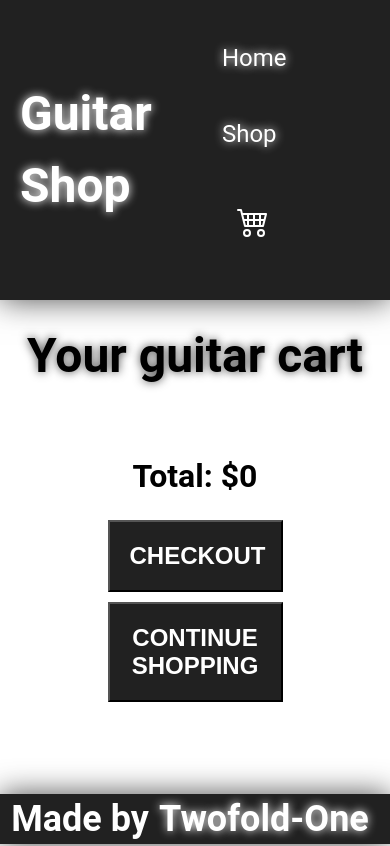
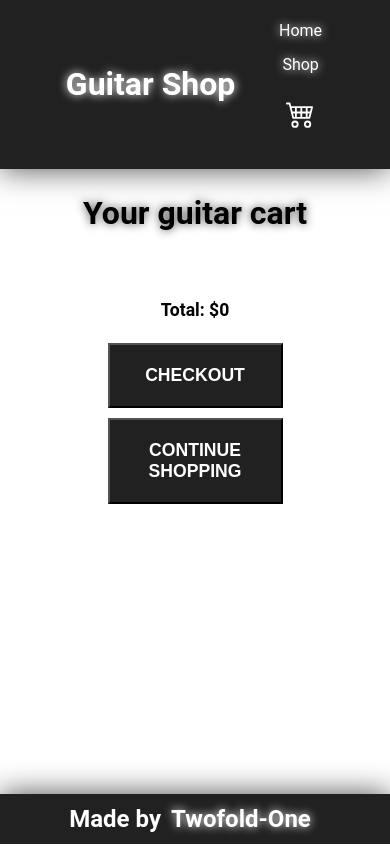
Before and after one commit to Twofold-One/shopping-cart, a React (Create React App) app: page /cart in a window 390 px wide. Built offline with nearby package versions, Linux system fonts and the light colour scheme.

Commit message:
project is ready

```diff
--- a/src/components/styles/Card.module.scss
+++ b/src/components/styles/Card.module.scss
@@ -76,3 +76,9 @@
         width: 400px !important;
     }
 }
+
+@media screen and (max-width: 655px) {
+    .tooltip {
+        width: 300px !important;
+    }
+}
--- a/src/components/styles/CartItem.module.scss
+++ b/src/components/styles/CartItem.module.scss
@@ -46,7 +46,7 @@
     }
 }
 
-@media screen and (max-width: 380px) {
+@media screen and (max-width: 560px) {
     .CartItem {
         .info {
             .quantity {
--- a/src/components/styles/Header.module.scss
+++ b/src/components/styles/Header.module.scss
@@ -67,7 +67,31 @@
     }
 }
 
-@media screen and (max-width: 380px) {
+@media screen and (max-width: 680px) {
+    .Header {
+        padding: 40px;
+        h1 {
+            margin: 0 auto;
+        }
+
+        ul li {
+            display: block;
+            text-align: center;
+            margin: 10px;
+        }
+
+        .cart {
+            font-size: 1.8rem;
+        }
+
+        .counter {
+            right: 20px;
+            bottom: 0;
+        }
+    }
+}
+
+@media screen and (max-width: 560px) {
     .Header {
         height: 20vh;
 
@@ -78,11 +102,9 @@
         nav {
             padding: 10px;
         }
-
-        ul li {
-            display: block;
-            text-align: center;
-            margin: 10px;
+        .counter {
+            right: 18px;
+            bottom: 0;
         }
     }
 }
--- a/src/global_styles/App.scss
+++ b/src/global_styles/App.scss
@@ -14,14 +14,6 @@ body,
 #root {
     height: 100%;
     min-height: 100vh;
-}
-
-@media screen and (max-width: 380px) {
-    html,
-    body,
-    .App {
-        font-size: 1rem;
-    }
 }
 
 body {
@@ -53,3 +45,11 @@ img {
 .Main {
     flex: 1 0 auto;
 }
+
+@media screen and (max-width: 560px) {
+    html,
+    body,
+    .App {
+        font-size: 1rem;
+    }
+}
--- a/src/pages/Shop.tsx
+++ b/src/pages/Shop.tsx
@@ -3,7 +3,6 @@ import { data } from '../data/guitars_data';
 import Card from '../components/Card';
 import { Link, useParams } from 'react-router-dom';
 import { capitalizeFirstLetter } from '../utility_functions/capitalize_first_letter';
-import React from 'react';
 
 const Shop = ({ handleAddToCartClick }: any) => {
     let params = useParams();
--- a/src/pages/styles/Cart.module.scss
+++ b/src/pages/styles/Cart.module.scss
@@ -71,7 +71,7 @@
     }
 }
 
-@media screen and (max-width: 380px) {
+@media screen and (max-width: 560px) {
     .Cart {
         .total {
             p,
--- a/src/pages/styles/Home.module.scss
+++ b/src/pages/styles/Home.module.scss
@@ -19,7 +19,7 @@
 
     button {
         padding: 20px;
-        width: 30vw;
+        width: 20vw;
         font-size: 1.5rem;
         font-weight: bold;
         // background-color: color.$secondary-light;
@@ -46,8 +46,18 @@
             opacity: 1;
         }
     }
+}
 
-    @media screen and (max-width: 380px) {
+@media screen and (max-width: 895px) {
+    .Home {
+        button {
+            width: 40vw;
+        }
+    }
+}
+
+@media screen and (max-width: 455px) {
+    .Home {
         button {
             width: 50vw;
         }
--- a/src/pages/styles/Shop.module.scss
+++ b/src/pages/styles/Shop.module.scss
@@ -61,7 +61,7 @@
     }
 }
 
-@media screen and (max-width: 380px) {
+@media screen and (max-width: 500px) {
     .Shop {
         grid-template-columns: repeat(1, 2fr);
     }
```
Also changed, not shown: src/App.tsx (+1 -9 lines).
